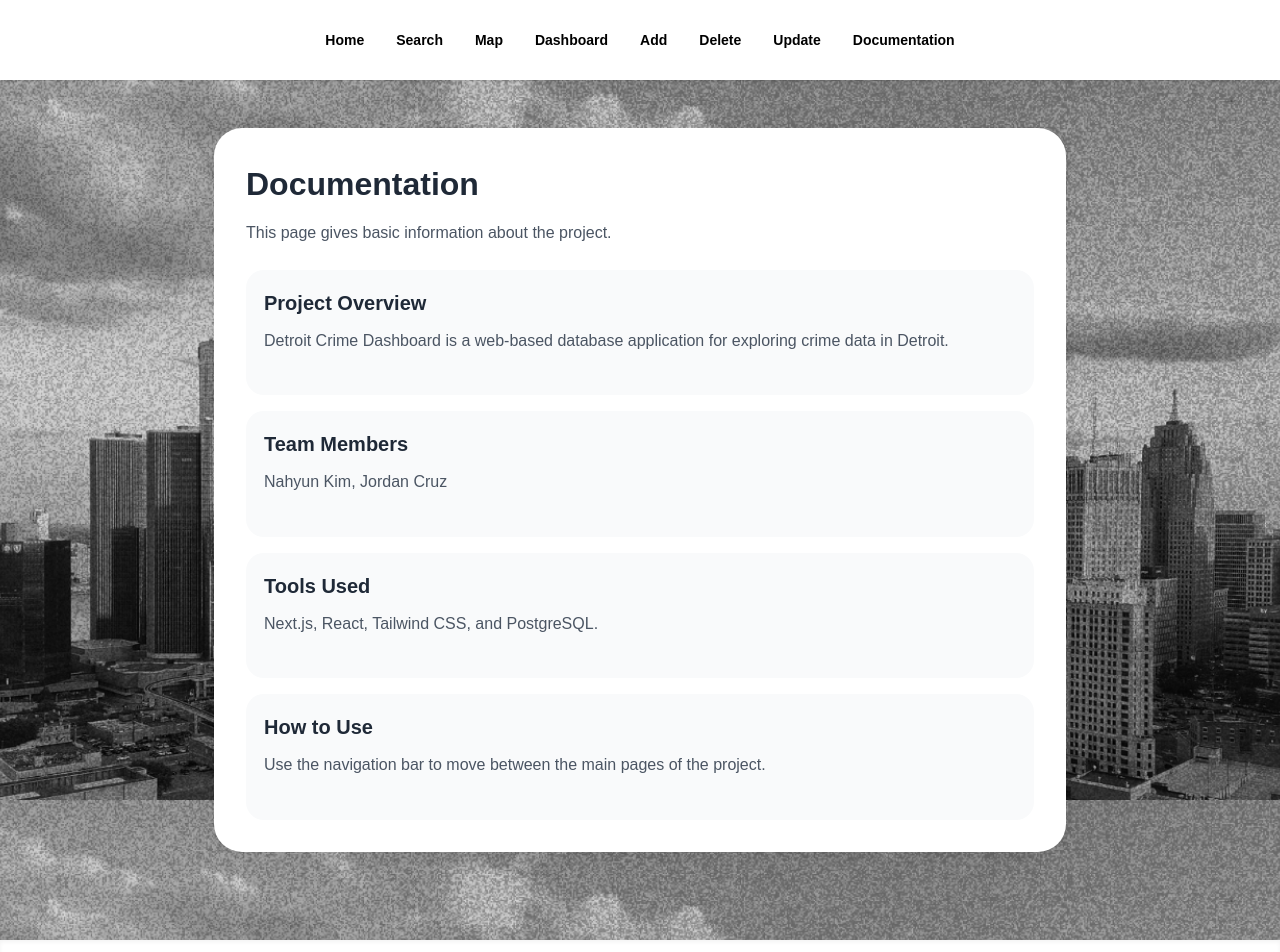
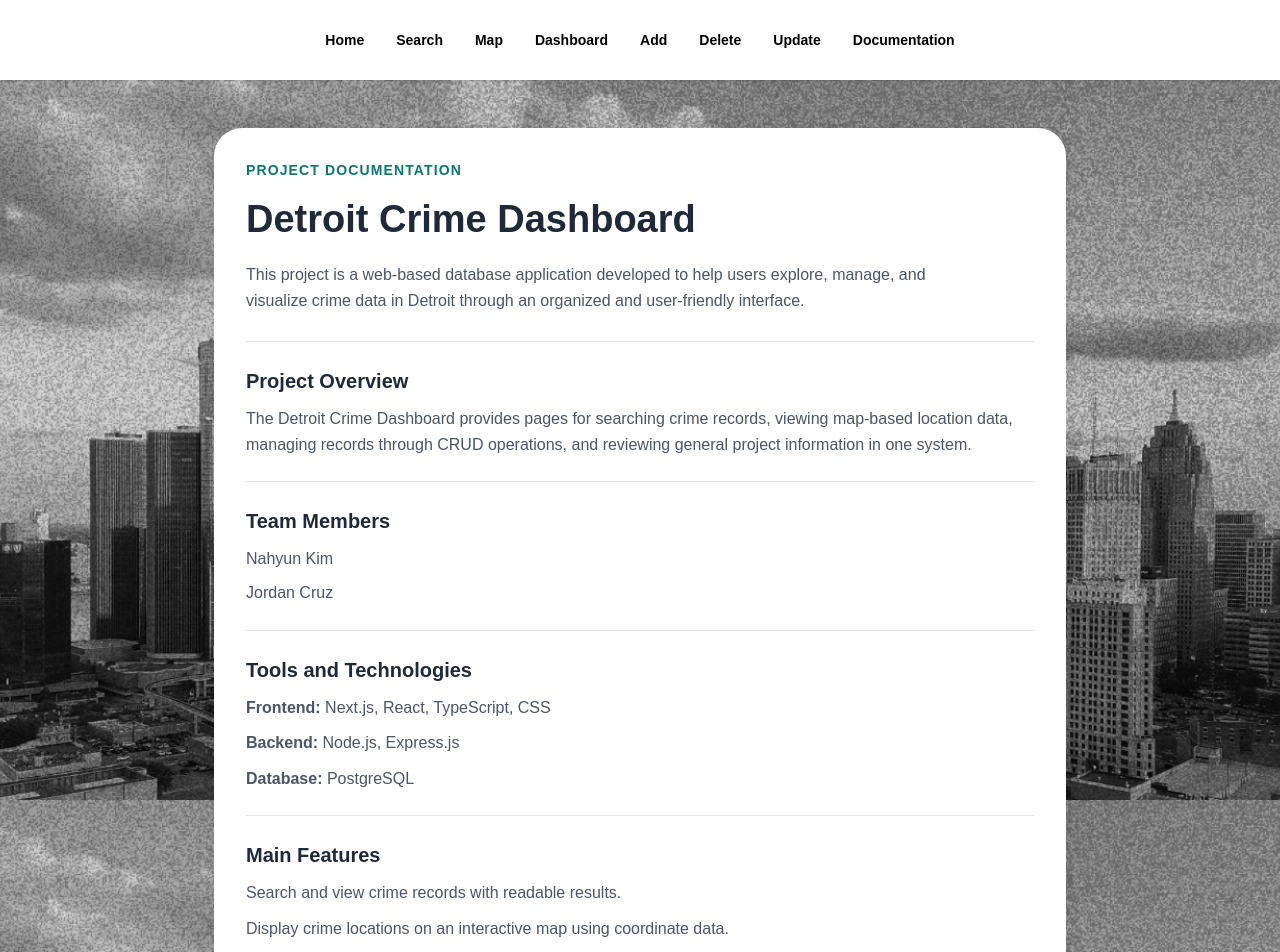
Before and after one commit to nahyunkim036/detroitCrime, a Next.js app: page /documentation in a window 1280 px wide. Shown: the top 952 px of the page. Built offline with nearby package versions, Linux system fonts and the light colour scheme.

Commit message:
update documentation page

```diff
--- a/app/documentation/page.tsx
+++ b/app/documentation/page.tsx
@@ -8,35 +8,97 @@ export default function DocumentationPage() {
 
       <main className="page-container">
         <div className="page-card">
-          <h1 className="page-title">Documentation</h1>
-          <p className="page-text">
-            This page gives basic information about the project.
-          </p>
+          <div style={{ marginBottom: "28px" }}>
+            <p
+              style={{
+                fontSize: "14px",
+                fontWeight: 600,
+                letterSpacing: "0.08em",
+                color: "#0f766e",
+                marginBottom: "10px",
+                textTransform: "uppercase",
+              }}
+            >
+              Project Documentation
+            </p>
 
-          <div className="info-box">
-            <h2 className="section-title">Project Overview</h2>
-            <p className="page-text">
-              Detroit Crime Dashboard is a web-based database application for
-              exploring crime data in Detroit.
+            <h1
+              className="page-title"
+              style={{
+                fontSize: "38px",
+                marginBottom: "14px",
+              }}
+            >
+              Detroit Crime Dashboard
+            </h1>
+
+            <p
+              className="page-text"
+              style={{
+                maxWidth: "700px",
+                marginBottom: 0,
+              }}
+            >
+              This project is a web-based database application developed to help users
+              explore, manage, and visualize crime data in Detroit through an organized
+              and user-friendly interface.
             </p>
           </div>
 
-          <div className="info-box">
-            <h2 className="section-title">Team Members</h2>
-            <p className="page-text">Nahyun Kim, Jordan Cruz</p>
-          </div>
-
-          <div className="info-box">
-            <h2 className="section-title">Tools Used</h2>
+          <div style={{ borderTop: "1px solid #e5e7eb", paddingTop: "24px", marginTop: "24px" }}>
+            <h2 className="section-title">Project Overview</h2>
             <p className="page-text">
-              Next.js, React, Tailwind CSS, and PostgreSQL.
+              The Detroit Crime Dashboard provides pages for searching crime records,
+              viewing map-based location data, managing records through CRUD operations,
+              and reviewing general project information in one system.
             </p>
           </div>
 
-          <div className="info-box">
+          <div style={{ borderTop: "1px solid #e5e7eb", paddingTop: "24px", marginTop: "24px" }}>
+            <h2 className="section-title">Team Members</h2>
+            <p className="page-text" style={{ marginBottom: "8px" }}>
+              Nahyun Kim
+            </p>
+            <p className="page-text" style={{ marginBottom: 0 }}>
+              Jordan Cruz
+            </p>
+          </div>
+
+          <div style={{ borderTop: "1px solid #e5e7eb", paddingTop: "24px", marginTop: "24px" }}>
+            <h2 className="section-title">Tools and Technologies</h2>
+            <p className="page-text" style={{ marginBottom: "10px" }}>
+              <strong>Frontend:</strong> Next.js, React, TypeScript, CSS
+            </p>
+            <p className="page-text" style={{ marginBottom: "10px" }}>
+              <strong>Backend:</strong> Node.js, Express.js
+            </p>
+            <p className="page-text" style={{ marginBottom: 0 }}>
+              <strong>Database:</strong> PostgreSQL
+            </p>
+          </div>
+
+          <div style={{ borderTop: "1px solid #e5e7eb", paddingTop: "24px", marginTop: "24px" }}>
+            <h2 className="section-title">Main Features</h2>
+            <p className="page-text" style={{ marginBottom: "10px" }}>
+              Search and view crime records with readable results.
+            </p>
+            <p className="page-text" style={{ marginBottom: "10px" }}>
+              Display crime locations on an interactive map using coordinate data.
+            </p>
+            <p className="page-text" style={{ marginBottom: "10px" }}>
+              Add, update, and delete records through connected frontend and backend pages.
+            </p>
+            <p className="page-text" style={{ marginBottom: 0 }}>
+              Provide a dashboard area for summary information and project navigation.
+            </p>
+          </div>
+
+          <div style={{ borderTop: "1px solid #e5e7eb", paddingTop: "24px", marginTop: "24px" }}>
             <h2 className="section-title">How to Use</h2>
-            <p className="page-text">
-              Use the navigation bar to move between the main pages of the project.
+            <p className="page-text" style={{ marginBottom: 0 }}>
+              Use the navigation bar to move between the Home, Search, Map, Dashboard,
+              Add, Delete, Update, and Documentation pages. Each page supports a different
+              part of the Detroit Crime Dashboard workflow.
             </p>
           </div>
         </div>
```
